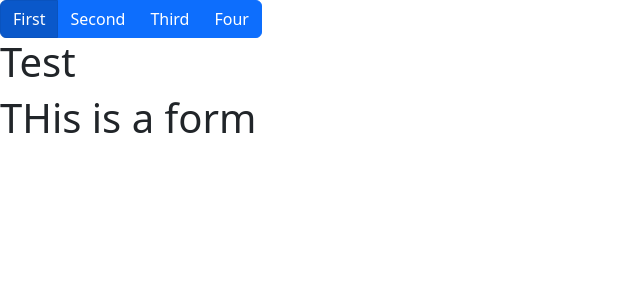
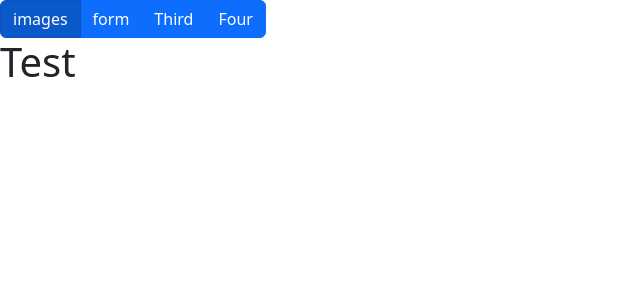
Before and after one commit to ikea400/LearningReact, a React (Vite) app: page / in a window 1280 px wide. Shown: the top 300 px of the page, without its empty margins (0-640 px from the left). Built offline with nearby package versions, Linux system fonts and the light colour scheme.

Commit message:
Fixed the way the selected page was rendered

```diff
--- a/src/App.tsx
+++ b/src/App.tsx
@@ -8,7 +8,7 @@ function App() {
   return (
     <>
       <Toolbar
-        list={["First", "Second", "Third", "Four"]}
+        list={["images", "form", "Third", "Four"]}
         onChange={(current: string) => {
           setCurrent(current);
           console.log(current);
@@ -16,7 +16,10 @@ function App() {
         current={current}
       />
       <h1>Test</h1>
-      {current === "First" ? <RandomImageList /> : <InfoForm />}
+        {current === "images" && <RandomImageList />}
+        {current === "form" && <InfoForm />}
+
+
     </>
   );
 }
```
